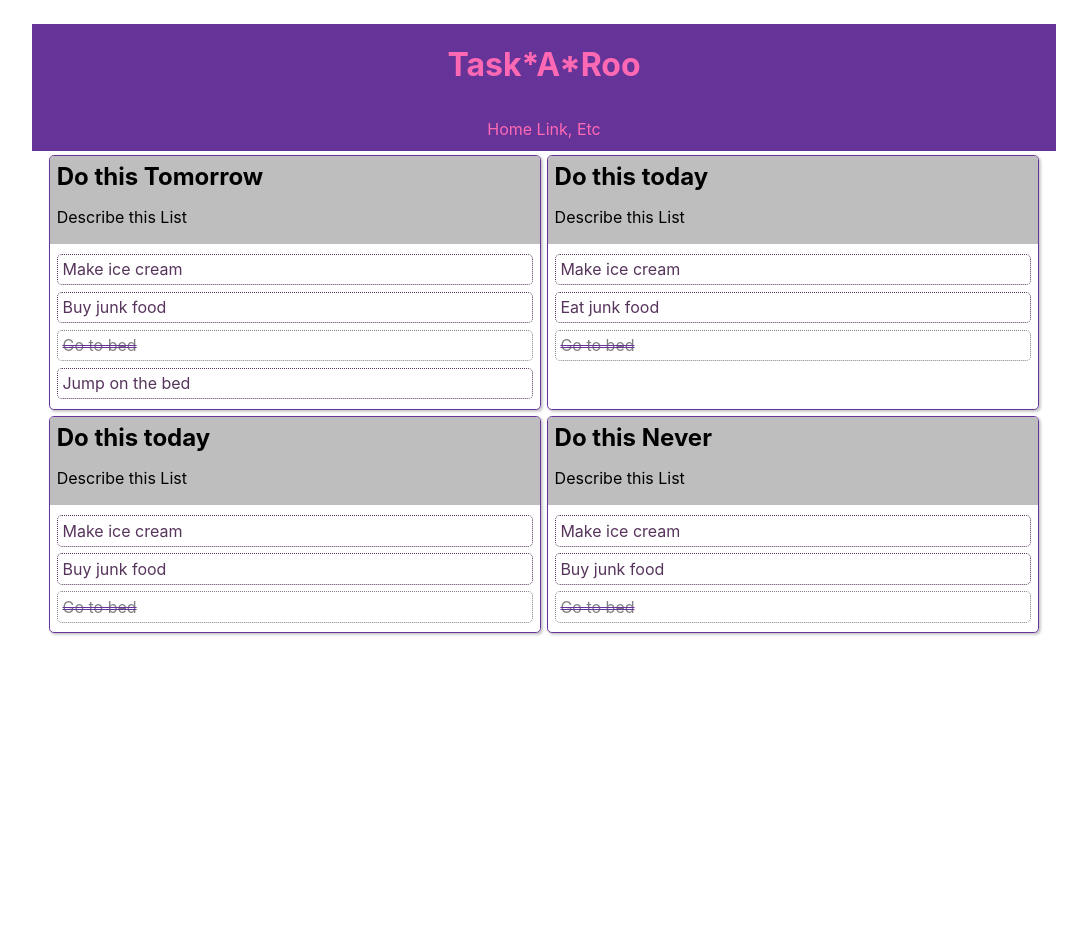
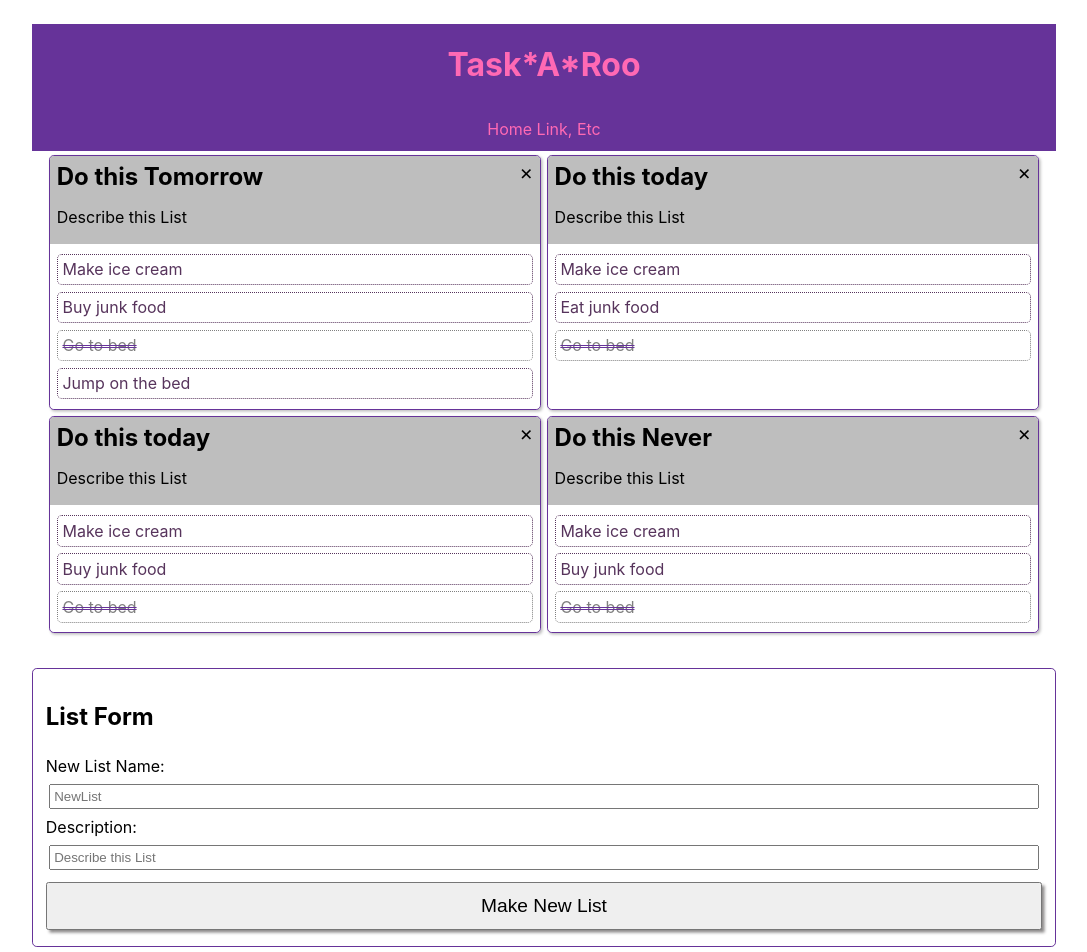
Before and after one commit to niaskywalk/useless-app, a React (Create React App) app: page / in a window 1280 px wide. Shown: the top 952 px of the page, without its empty margins (96-1183 px from the left). Before the commit the page ends 800 px from the top, so only its background shows below. Built offline with nearby package versions, Linux system fonts and the light colour scheme.

Commit message:
Feat: Add ability to Create/Delete Lists

```diff
--- a/package.json
+++ b/package.json
@@ -10,6 +10,7 @@
     "react": "^17.0.1",
     "react-dom": "^17.0.1",
     "react-scripts": "4.0.0",
+    "react-uuid": "^1.0.2",
     "web-vitals": "^0.2.4"
   },
   "scripts": {
--- a/src/App.css
+++ b/src/App.css
@@ -2,8 +2,6 @@
   width: 80vw;
   margin: 1.5rem auto;
 }
-
-
 
 .appTaskWrapper {
   display: flex;
--- a/src/App.js
+++ b/src/App.js
@@ -1,7 +1,10 @@
 import React from 'react';
+import uuid from 'react-uuid';
 import './App.css';
 import TaskCard from './TaskCard';
 import AppHeader from './AppHeader';
+import ListForm from './ListForm';
+import TaskForm from './TaskForm';
 
 
 class App extends React.Component {
@@ -117,6 +120,46 @@ class App extends React.Component {
     this.setState(newState);
   }
 
+  addNewList = (listName, listDesc) => {
+    listName = listName || "New List";
+    listDesc = listDesc || "Description of new list";
+    const newList = {
+      id: uuid(),
+      taskItems: [],
+      title: listName,
+      description: listDesc
+    };
+
+    const {lists} = this.state;
+
+    const newState = {
+      ...this.state,
+      lists: [...lists, newList]
+    };
+
+    this.setState(newState);
+
+  }
+
+  removeList = (listID) => {
+    const {lists} = this.state;
+    const listIndex = lists.findIndex(list => list.id === listID);
+    if (listIndex === -1) {
+      throw new Error("Cannot remove list. List not found.");
+    }
+    const newState = {
+      ...this.state,
+      lists: [
+        ...lists.slice(0,listIndex),
+        ...lists.slice(listIndex+1)
+      ]
+    }
+
+    this.setState(newState);
+  }
+
+  addNewTask = () => {}
+
   render () {
     return (
       <div className="appWrapper">
@@ -127,9 +170,12 @@ class App extends React.Component {
               key={list.id}
               toggleTaskItem={this.toggleTaskItem}
               listData={list}
+              onDelete={this.removeList}
             />
           )}
         </main>
+        <ListForm onNewList={this.addNewList} />
+        <TaskForm />
       </div>
     );
   }
--- /dev/null
+++ b/src/ListForm.js
@@ -0,0 +1,53 @@
+import React from 'react';
+import styles from './forms.module.scss';
+
+class ListForm extends React.Component {
+  state = {
+    title: "",
+    description: ""
+  };
+  render = () => {
+    const {title, description} = this.state;
+    const {onNewList} = this.props;
+
+    return (
+      <form className={styles.form} onSubmit={(e)=>{
+        e.preventDefault();
+        onNewList(title, description);
+        this.setState({
+          title: "",
+          description: ""
+        })
+      }}>
+        <h2>List Form</h2>
+        <label for="newList">New List Name:</label>
+        <input
+          type="text"
+          name="newList"
+          placeholder="NewList"
+          onChange={(e)=>{
+            this.setState({
+              title: e.target.value
+            })
+          }}
+          value={title}
+        />
+        <label for="listDesc">Description:</label>
+        <input
+          type="text"
+          name="listDesc"
+          placeholder="Describe this List"
+          onChange={(e)=>{
+            this.setState({
+              description: e.target.value
+            })
+          }}
+          value={description}
+        />
+        <button>Make New List</button>
+      </form>
+    );
+  };
+};
+
+export default ListForm;
--- a/src/TaskCard.js
+++ b/src/TaskCard.js
@@ -2,12 +2,13 @@ import React from "react";
 import styles from "./TaskCard.module.scss";
 import TaskItem from "./TaskItem";
 
-const TaskCard = ({listData, toggleTaskItem}) => {
+const TaskCard = ({listData, toggleTaskItem, onDelete}) => {
   return (
     <section className={styles.taskCard}>
       <header className={styles.cardHeader}>
         <h2>{listData.title}</h2>
         <p>{listData.description}</p>
+        <span onClick={()=> window.confirm("This will be deleted forever. Are you sure?") && onDelete(listData.id)} title="Delete List">&#10007;</span>
       </header>
       <ul>
         {
--- a/src/TaskCard.module.scss
+++ b/src/TaskCard.module.scss
@@ -17,10 +17,25 @@
   margin: 0;
   padding: .4rem;
   padding-bottom: 1px;
+  position: relative;
 }
 .cardHeader h2 {
   margin: 0;
   padding: 0;
+}
+
+.cardHeader span {
+  position: absolute;
+  display: block;
+  top: 5px;
+  right: 5px;
+  font-size: 1.2rem;
+  cursor: pointer;
+}
+
+.cardHeader span:hover {
+  color: rgb(137, 85, 189);
+  text-shadow: .05rem .05rem 2px grey;
 }
 
 .taskCard ul {
--- /dev/null
+++ b/src/TaskForm.js
@@ -0,0 +1,20 @@
+import React from 'react';
+import styles from './forms.module.scss';
+
+const TaskForm = () => {
+  return (
+    <form className={styles.form}>
+      <h2>Task Form</h2>
+      <label for="newTask">New Task Item</label>
+      <input type="text" name="newTask" placeholder="NewTask" />
+      <label for="pickList">Add to List:</label>
+      <select>
+        <option>Default List</option>
+        <option>NewList</option>
+      </select>
+      <button>Add Task</button>
+    </form>
+  );
+};
+
+export default TaskForm;
--- /dev/null
+++ b/src/forms.module.scss
@@ -0,0 +1,32 @@
+.form {
+  width: 100%;
+  border: 1px solid rebeccapurple;
+  border-radius: .3rem;
+  margin-top: 2rem;
+  padding: .8rem;
+  box-sizing: border-box;
+
+  display: flex;
+  flex-direction: column;
+  justify-content: center;
+  display: flex;
+  flex-direction: column;
+  justify-content: center;
+}
+
+.form label {
+  padding: .3rem 0;
+}
+
+.form input, form textarea {
+  padding: .2rem;
+  margin: .2rem;
+  min-width: 300px;
+}
+
+.form button {
+  height: 3rem;
+  font-size: 1.2rem;
+  margin: .5rem 0 .2rem;
+  box-shadow: .2rem .2rem 3px #888686;
+}
```
Also changed, not shown: 1 other file (tests, documents, lock files or other folders).
